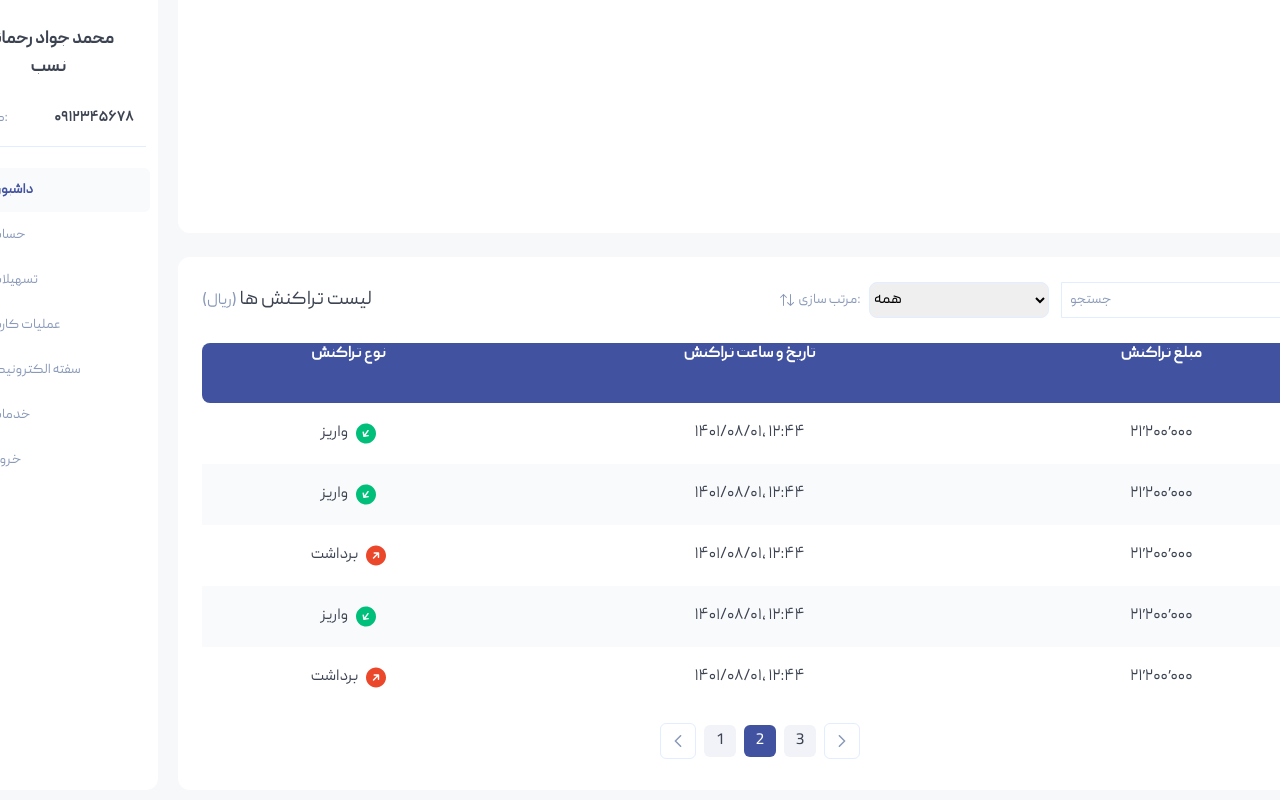
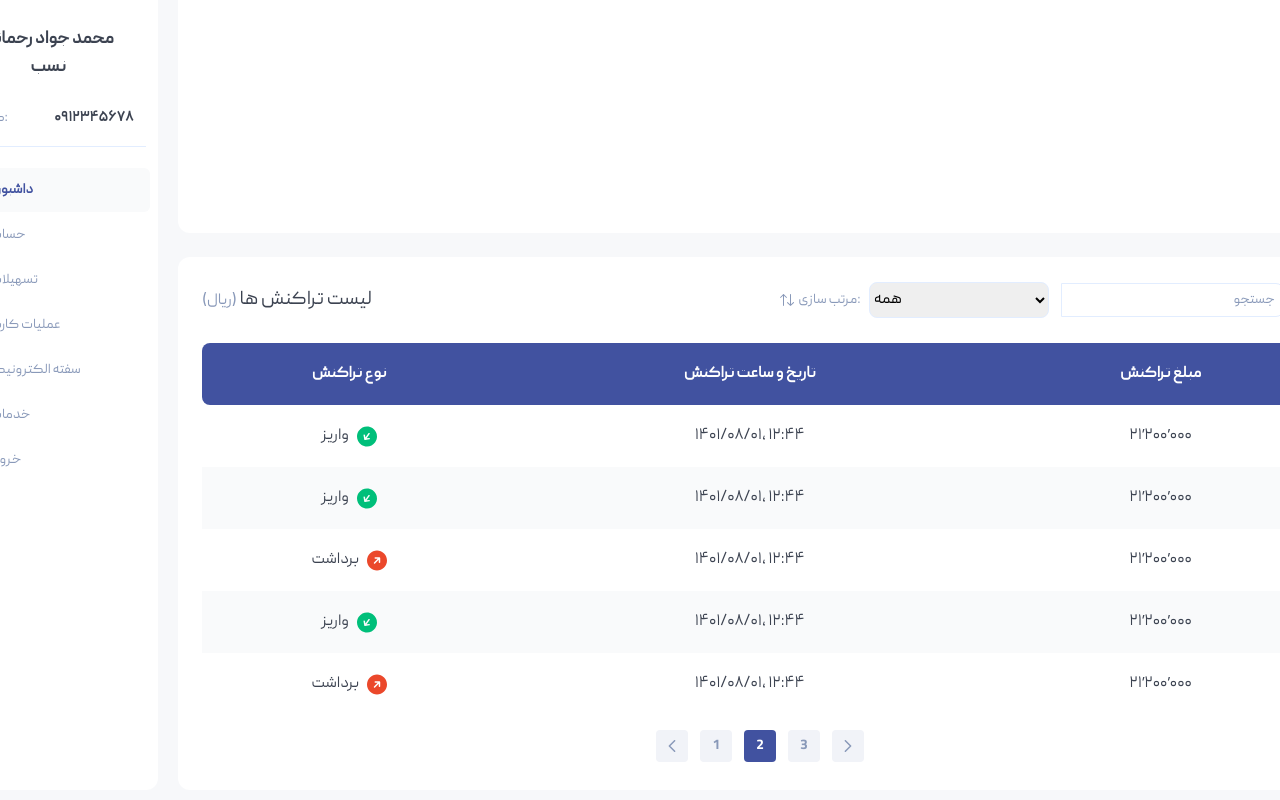
Before and after one commit to mrmzi/part-bank, a Vue app: page /dashboard in a window 1280 px wide. Shown: the part 214-1014 px from the top of the page. Built offline with nearby package versions, Linux system fonts and the light colour scheme.

Commit message:
feat: divide project into components

```diff
--- a/src/assets/scss/base/_reset.scss
+++ b/src/assets/scss/base/_reset.scss
@@ -1,14 +1,11 @@
-// @use './typography';
 * {
   margin: 0;
-  padding: 0;
+  // padding: 0;
   border: 0;
   font-size: 100%;
   font: inherit;
-  vertical-align: baseline;
   font-family: 'peyda-regular';
 }
-/* HTML5 display-role reset for older browsers */
 article,
 aside,
 details,
--- a/src/components/baseComponents/BaseButton.vue
+++ b/src/components/baseComponents/BaseButton.vue
@@ -1,5 +1,65 @@
-<script setup></script>
 <template>
-    <h1></h1>
+  <button
+    :class="btnProps.class"
+    :style="{
+      width: btnProps.width,
+      height: btnProps.height,
+      backgroundColor: btnProps.color,
+    }"
+    :type="btnProps.type"
+    :disabled="btnProps.isDisabled"
+  >
+    {{ btnProps.title }}
+  </button>
 </template>
-<style scoped></style>
+
+<script setup>
+const btnProps = defineProps({
+  title: {
+    type: String,
+    required: true,
+  },
+  width: {
+    type: String,
+    required: true,
+  },
+  height: {
+    type: String,
+    required: true,
+  },
+  color: {
+    type: String,
+    required: true,
+  },
+  class: {
+    type: String,
+  },
+  btnType: {
+    type: String,
+  },
+  btnIcon: {
+    type: String,
+  },
+  isDisabled: {
+    type: Boolean,
+    default: false,
+  },
+})
+</script>
+
+<style scoped lang="scss">
+button {
+  font-family: $font-family-bold;
+  font-size: $font-size-md;
+  border-radius: $radius-md;
+  border: $border-none;
+  color: $color-white;
+  cursor: pointer;
+  @include flex-center();
+
+  &:disabled {
+    opacity: 0.6;
+    cursor: not-allowed;
+  }
+}
+</style>
--- a/src/components/baseComponents/BaseInput.vue
+++ b/src/components/baseComponents/BaseInput.vue
@@ -1,13 +1,57 @@
 <template>
-  <h1></h1>
+  <input
+    :class="[inputProps.inputClass , inputProps.hasBorder ? 'inputBorder' : '']"
+    :id="inputProps.inputId"
+    :style="{ border: inputProps.inputBor + 'solid' }"
+    :type="inputProps.inputType"
+    :placeholder="inputProps.placeholder"
+  />
 </template>
 
-<script>
-export default {
-  // بخش منطق کامپوننت (JS)
-}
+<script setup>
+const inputProps = defineProps({
+  inputId: {
+    type: String,
+  },
+  inputClass: {
+    type: String,
+  },
+  hasBorder: {
+    type: Boolean,
+  },
+  inputWidth: {
+    type: String,
+    required: true,
+  },
+  inputHeight: {
+    type: String,
+    required: true,
+  },
+  placeholder: {
+    type: String,
+  },
+  inputType: {
+    type: String,
+    required: true,
+  },
+})
 </script>
 
-<style scoped>
-/* بخش استایل (CSS/SCSS) */
+<style scoped lang="scss">
+input {
+  border: $border-none;
+  box-sizing: border-box;
+  padding: 0px 8px;
+  outline: none;
+  font-size: $font-size-base;
+  direction: rtl;
+
+  &::placeholder {
+    color: $text-placeholder;
+  }
+}
+
+.inputBorder {
+  border: 1px solid $border-color;
+}
 </style>
--- a/src/components/views/dashboard/AccountDetails.vue
+++ b/src/components/views/dashboard/AccountDetails.vue
@@ -6,7 +6,6 @@
 
 <style scoped lang="scss">
 .dashboard__account-details {
-  /* background-color: #ffffff; */
   background-color: $color-white;
   width: 100%;
   height: 260px;
--- a/src/components/views/dashboard/TransactionsTable.vue
+++ b/src/components/views/dashboard/TransactionsTable.vue
@@ -4,18 +4,30 @@
       <h3 class="transactions__title">لیست تراکنش ها <span>(ریال)</span></h3>
       <div class="transactions__filter">
         <div class="transactions__filter-sort">
-          <label for="sortBox"><img src="@/assets/icons/arrow-sort.svg" alt="sort icon"> مرتب سازی:</label>
+          <label for="sortBox"
+            ><img src="@/assets/icons/arrow-sort.svg" alt="sort icon" /> مرتب سازی:</label
+          >
           <select name="sortBox" id="sortBox">
             <option value="all">همه</option>
           </select>
         </div>
         <div class="transactions__filter-search">
-          <input
+          <!-- <input
             type="text"
             name="transactions-search"
             id="transactions-search"
             placeholder="جستجو"
+          /> -->
+
+          <BaseInput
+            :input-id="'transactions-search'"
+            :input-width="'100%'"
+            :input-height="'34px'"
+            :has-border="true"
+            :placeholder="'جستجو'"
+            :input-type="'text'"
           />
+
           <button>
             <img src="../../../assets/icons/Search.svg" alt="Search Icon" />
           </button>
@@ -35,7 +47,7 @@
         <tr v-for="transaction in transactions" :key="transaction.id" class="transactions__tr">
           <td class="transactions__td">
             {{ transaction.type === 'deposit' ? 'واریز' : 'برداشت' }}
-            <img :src="transaction.icon" alt="transaction icon">
+            <img :src="transaction.icon" alt="transaction icon" />
           </td>
           <td class="transactions__td">{{ transaction.date }}</td>
           <td class="transactions__td">{{ transaction.amount }}</td>
@@ -48,14 +60,16 @@
         <img src="@/assets/icons/arrow-left.svg" alt="" />
       </button>
 
-      <button
+      <BaseButton
         v-for="page in pages"
         :key="page"
+        @click="currentPage = page"
+        :height="'32px'"
+        :width="'32px'"
         :class="['pagination__page', { 'pagination__page--active': page === currentPage }]"
-        @click="currentPage = page"
-      >
-        {{ page }}
-      </button>
+        :color="page === currentPage ? '#4152a0' : ''"
+        :title="String(page)"
+      />
 
       <button
         class="pagination__arrow pagination__arrow--next"
@@ -71,13 +85,15 @@
 import { ref } from 'vue'
 import arrowDown from '@/assets/icons/arrow-down.svg'
 import arrowUp from '@/assets/icons/arrow-up.svg'
+import BaseButton from '@/components/baseComponents/BaseButton.vue'
+import BaseInput from '@/components/baseComponents/BaseInput.vue'
 
 const transactions = ref([
-  { id: 1, type: 'deposit', icon: arrowDown , date: '۱۴۰۱/۰۸/۰۱، ۱۲:۴۴', amount: '۲۱٬۲۰۰٬۰۰۰' },
-  { id: 2, type: 'deposit', icon: arrowDown , date: '۱۴۰۱/۰۸/۰۱، ۱۲:۴۴', amount: '۲۱٬۲۰۰٬۰۰۰' },
-  { id: 3, type: 'withdraw', icon: arrowUp , date: '۱۴۰۱/۰۸/۰۱، ۱۲:۴۴', amount: '۲۱٬۲۰۰٬۰۰۰' },
-  { id: 4, type: 'deposit', icon: arrowDown , date: '۱۴۰۱/۰۸/۰۱، ۱۲:۴۴', amount: '۲۱٬۲۰۰٬۰۰۰' },
-  { id: 5, type: 'withdraw', icon: arrowUp , date: '۱۴۰۱/۰۸/۰۱، ۱۲:۴۴', amount: '۲۱٬۲۰۰٬۰۰۰' },
+  { id: 1, type: 'deposit', icon: arrowDown, date: '۱۴۰۱/۰۸/۰۱، ۱۲:۴۴', amount: '۲۱٬۲۰۰٬۰۰۰' },
+  { id: 2, type: 'deposit', icon: arrowDown, date: '۱۴۰۱/۰۸/۰۱، ۱۲:۴۴', amount: '۲۱٬۲۰۰٬۰۰۰' },
+  { id: 3, type: 'withdraw', icon: arrowUp, date: '۱۴۰۱/۰۸/۰۱، ۱۲:۴۴', amount: '۲۱٬۲۰۰٬۰۰۰' },
+  { id: 4, type: 'deposit', icon: arrowDown, date: '۱۴۰۱/۰۸/۰۱، ۱۲:۴۴', amount: '۲۱٬۲۰۰٬۰۰۰' },
+  { id: 5, type: 'withdraw', icon: arrowUp, date: '۱۴۰۱/۰۸/۰۱، ۱۲:۴۴', amount: '۲۱٬۲۰۰٬۰۰۰' },
 ])
 
 const pages = ref([1, 2, 3])
@@ -101,7 +117,7 @@ const currentPage = ref(2)
   font-size: $font-size-xl;
 
   span {
-    @include text-style($font-size-md , $font-weight-400 , $text-secondary);
+    @include text-style($font-size-md, $font-weight-400, $text-secondary);
   }
 }
 .transactions__filter {
@@ -121,7 +137,7 @@ const currentPage = ref(2)
     color: $text-secondary;
     @include flex-center($gap-xs);
 
-    img{
+    img {
       width: 14px;
       height: 12px;
     }
@@ -134,7 +150,7 @@ const currentPage = ref(2)
   border: $border-width solid $border-color;
 }
 .transactions__filter-sort select::placeholder {
-  @include text-style($font-size-base , $color: $text-primary , $family: $font-family-regular);
+  @include text-style($font-size-base, $color: $text-primary, $family: $font-family-regular);
 }
 
 .transactions__filter-search {
@@ -147,12 +163,11 @@ const currentPage = ref(2)
   height: 34px;
   border-top-right-radius: $radius-md;
   border-bottom-right-radius: $radius-md;
-  border: $border-width solid $border-color;
   padding: 0px 8px;
 }
 
 .transactions__filter-search input::placeholder {
-  @include text-style($font-size-base , $color: $text-secondary , $family: $font-family-regular);
+  @include text-style($font-size-base, $color: $text-secondary, $family: $font-family-regular);
 }
 
 .transactions__filter-search button {
@@ -173,7 +188,7 @@ const currentPage = ref(2)
   height: 365px;
   border-collapse: collapse;
   margin-top: 24px;
-  @include text-style($font-size-md , $font-weight-600 , $family: $font-family-regular);
+  @include text-style($font-size-md, $font-weight-600, $family: $font-family-regular);
 }
 
 .transactions__thead {
@@ -186,21 +201,21 @@ const currentPage = ref(2)
   vertical-align: auto;
 }
 
-.transactions__th{
+.transactions__th {
   height: 60px;
   text-align: center;
 }
 
-.transactions__th:first-child{
+.transactions__th:first-child {
   border-top-left-radius: $radius-md;
   border-bottom-left-radius: $radius-md;
 }
-.transactions__th:last-child{
+.transactions__th:last-child {
   border-top-right-radius: $radius-md;
   border-bottom-right-radius: $radius-md;
 }
 
-.transactions__td:nth-child(1){
+.transactions__td:nth-child(1) {
   @include flex-center($gap-sm);
 }
 
@@ -220,17 +235,20 @@ const currentPage = ref(2)
 
 .pagination {
   margin-top: 15px;
-  @include flex-center($gap-sm);
+  @include flex-center($gap-md);
 
   &__page,
   &__arrow {
     width: 32px;
     height: 32px;
     border: $border-none;
-    border-radius: $radius-sm;
+    border-radius: 4px;
+    padding: 4px;
     background-color: #f1f3f8;
-    color: $text-primary;
-    font-weight: $font-weight-500;
+    color: $text-secondary;
+    font-size: $font-size-base;
+    font-family: $font-family-semi-bold;
+    font-weight: $font-weight-600;
     cursor: pointer;
     @include flex-center();
 
@@ -246,15 +264,14 @@ const currentPage = ref(2)
   }
 
   &__arrow {
-    background-color: $color-white;
-    border: $border-width solid $border-color;
+    background-color: #f1f3f8;
     font-weight: $font-weight-700;
   }
 
   &__arrow--prev,
   &__arrow--next {
-    width: 36px;
-    height: 36px;
+    width: 32px;
+    height: 32px;
   }
 }
 </style>
```
Also changed, not shown: src/components/views/login/LoginForm.vue (+45 -64 lines), src/components/views/dashboard/MenuItem.vue (deleted).
